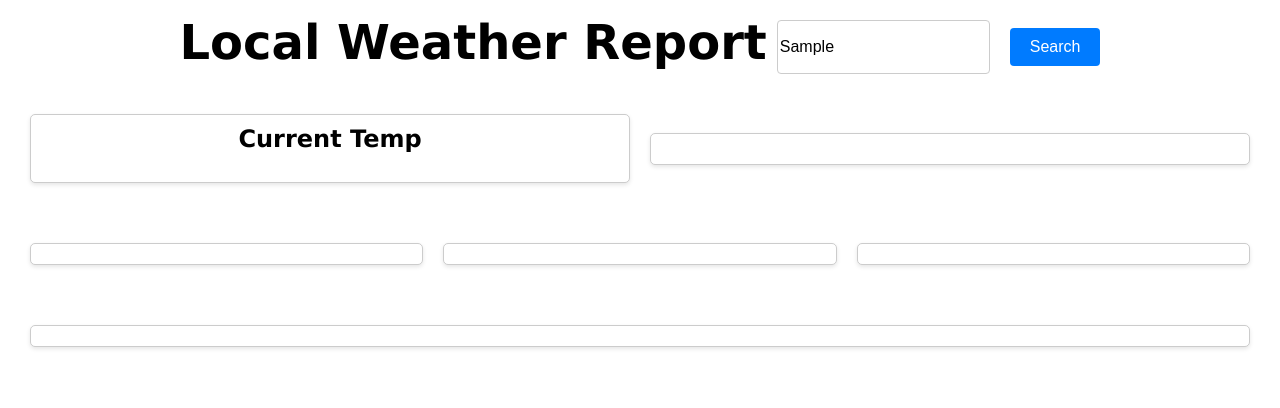
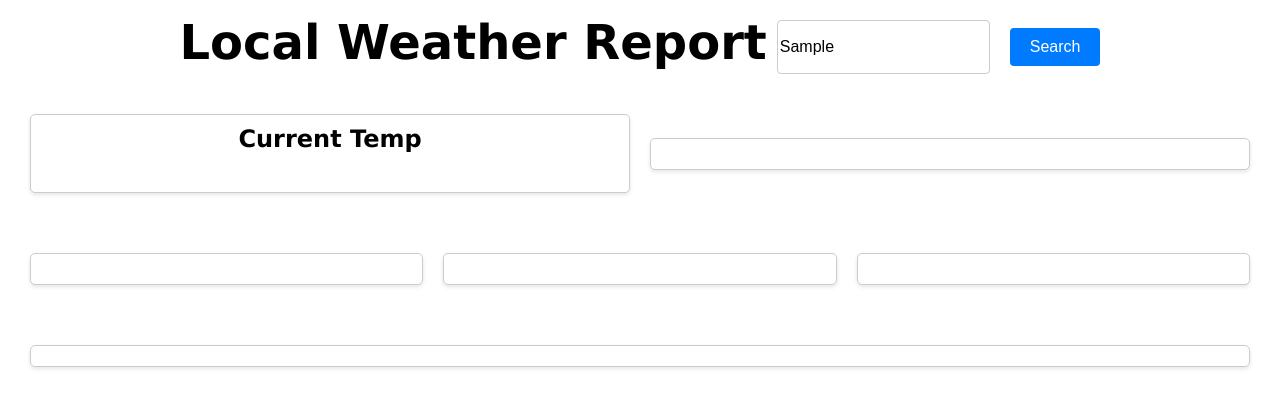
Before and after one commit to SunyoungHa/weather-search-Js, a website built with Vite: page index.html in a window 1280 px wide. Both pictures are taken after typing "Sample" into the empty fields and a click on the button "Search". Built offline with nearby package versions, Linux system fonts and the light colour scheme; no server answers.

Commit message:
Update index.html

```diff
--- a/index.html
+++ b/index.html
@@ -28,7 +28,7 @@
         <div class="city"></div>
         <div class="region"></div>
         <div class="country"></div>
-        <div id="temp"></div>
+        <div class="thick" id="temp"></div>
         <div id="maxtemp"></div>
         <div id="mintemp"></div>
         <div id="daily_chance_of_rain"></div>
@@ -40,21 +40,21 @@
     <div class="content-row">
       <div class="content">
         <h2 id="today"></h2>
-        <div id="temp_t"></div>
+        <div class="thick" id="temp_t"></div>
         <div id="maxtemp_t"></div>
         <div id="mintemp_t"></div>
         <div id="daily_chance_of_rain_t"></div>
       </div>
       <div class="content">
         <h2 id="tomorrow"></h2>
-        <div id="temp2"></div>
+        <div class="thick" id="temp2"></div>
         <div id="maxtemp_d2"></div>
         <div id="mintemp_d2"></div>
         <div id="daily_chance_of_rain_d2"></div>
       </div>
       <div id="day_after_tomorrow_mobile" class="content">
         <h2 id="day_after_tomorrow"></h2>
-        <div id="temp3"></div>
+        <div class="thick" id="temp3"></div>
         <div id="maxtemp_d3"></div>
         <div id="mintemp_d3"></div>
         <div id="daily_chance_of_rain_d3"></div>
```
